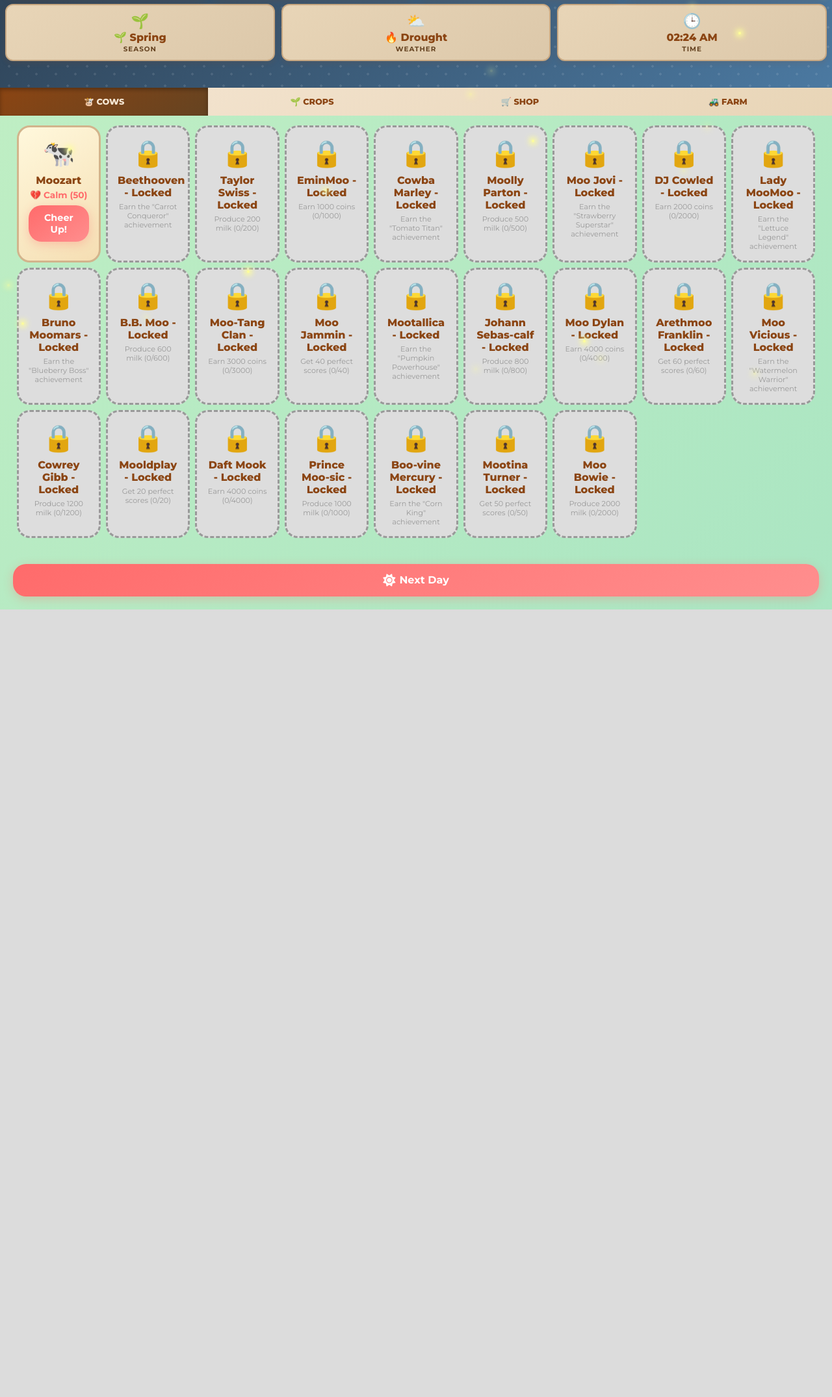
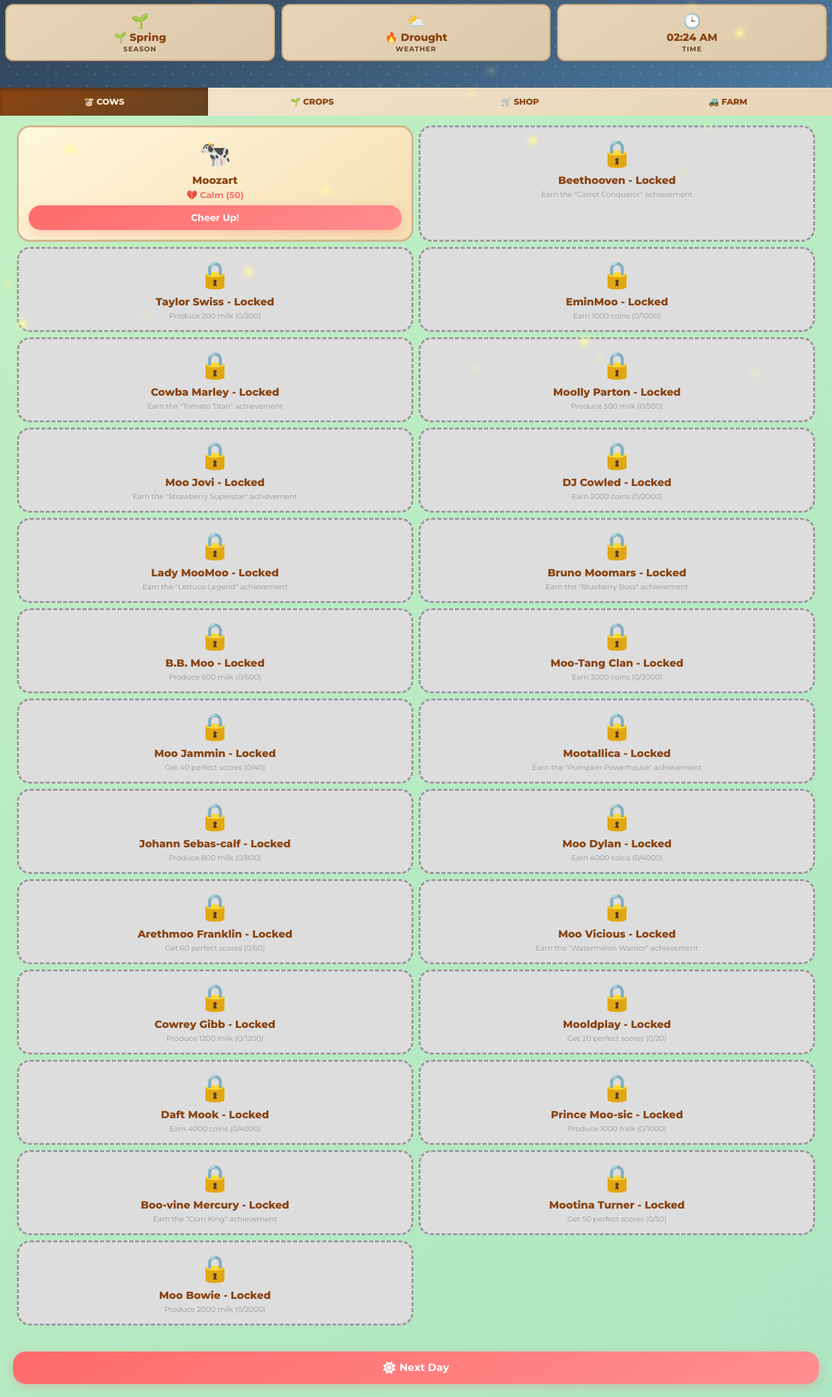
Before and after one commit to brentjlaf/moodswings, a PHP site: page / in a window 1280 px wide. Shown: the part 183-2333 px from the top of the page at 65% size. Before the commit the page ends 1121 px from the top, so only its background shows below. Run offline with PHP 8.4, Linux system fonts and the light colour scheme.

Commit message:
Fix cow grid layout

```diff
--- a/styles.css
+++ b/styles.css
@@ -2091,3 +2091,8 @@ body.season-winter {
         animation: none;
     }
 }
+
+/* Ensure consistent two-column layout for cow cards */
+.cows-grid {
+    grid-template-columns: repeat(2, 1fr);
+}
```
